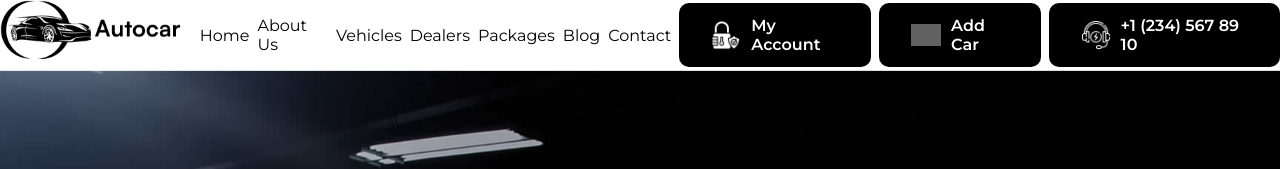
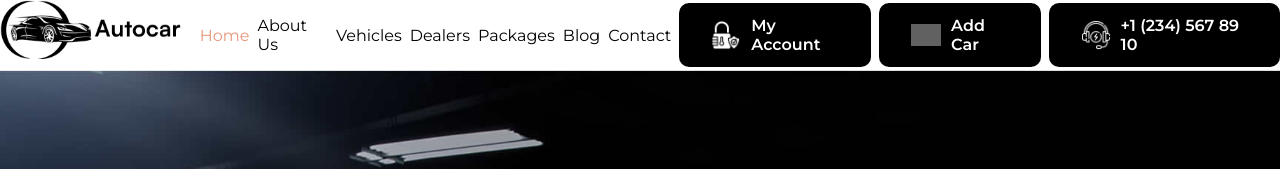
Before and after one commit to Giovanni-Palmitessa/proj-html-vuejs, a Vue app: page / in a window 1280 px wide. In both pictures the pointer is over the link 224 px from the left and 35 px from the top of the page. Shown: the top 169 px of the page. Built offline with nearby package versions, Linux system fonts and the light colour scheme; grey boxes are pictures that could not be loaded.

Commit message:
add hover on links

```diff
--- a/src/components/MenuList.vue
+++ b/src/components/MenuList.vue
@@ -14,5 +14,8 @@ export default {
 <style lang="scss" scoped>
 a {
   color: black;
+  &:hover {
+    color: darksalmon;
+  }
 }
 </style>
```
